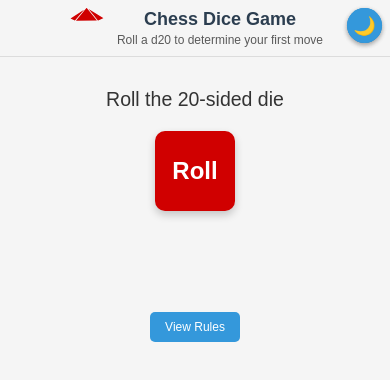
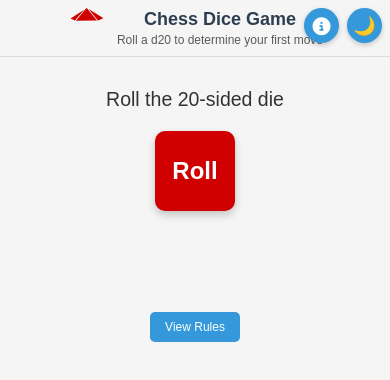
Before and after one commit to Timmecom/chess-dice, a plain HTML site: page index.html in a window 390 px wide. Shown: the top 380 px of the page. Drawn offline with Linux system fonts and the light colour scheme.

```diff
--- a/style.css
+++ b/style.css
@@ -407,13 +407,16 @@
         padding: 0.5rem 0.5rem; /* Reduced padding */
     }
 
+    .header-buttons {
+        position: absolute;
+        right: 0.5rem;
+        top: 0.5rem;
+    }
+
     .theme-switch, .credits-btn {
-        right: 0.5rem;
         width: 35px;
         height: 35px;
         font-size: 18px;
-        position: absolute; /* Ensure position is absolute */
-        top: 0.5rem; /* Add top position */
     }
 
     .container, .chessboard-container {
```
Also changed, not shown: 1 other file.
